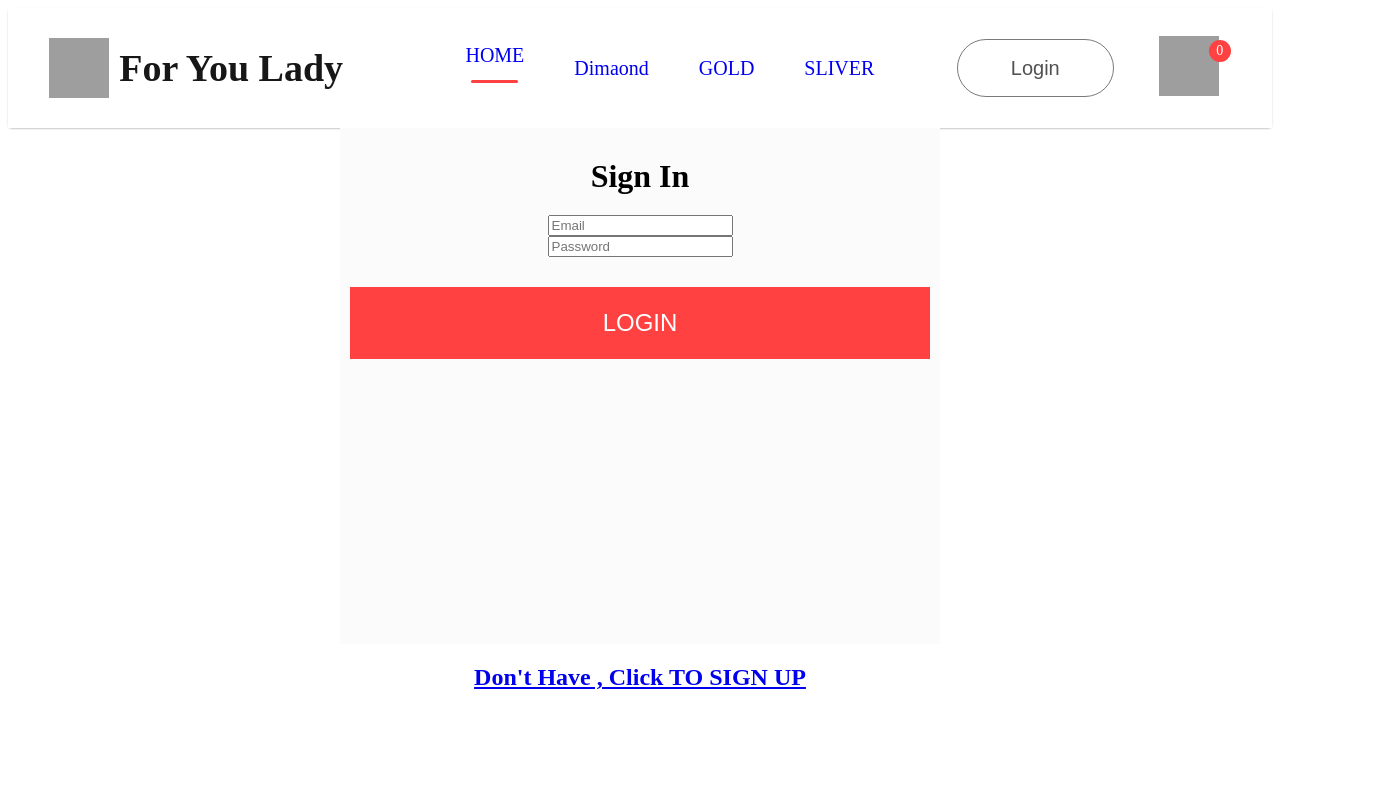
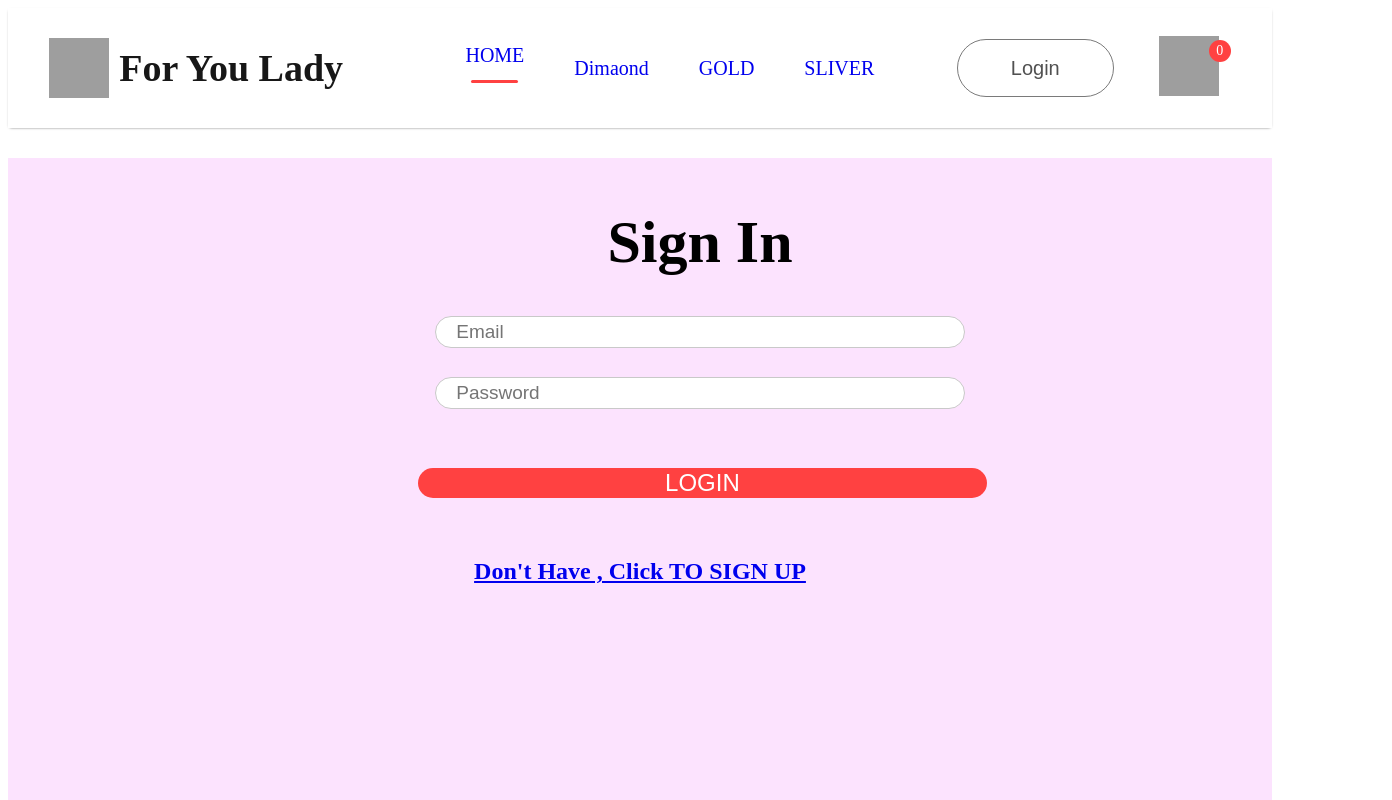
Before and after one commit to C9-yasmenalmajdoubah/MERAKI_Academy_Project_4, a React (Create React App) app in the folder frontend/: page /login in a window 1280 px wide. Shown: the top 800 px of the page, 1392 px wide, since content can reach past the window. Built offline with nearby package versions, Linux system fonts and the light colour scheme; grey boxes are pictures that could not be loaded; a web font is replaced by a local one.

Commit message:
some edit

```diff
--- a/frontend/src/App.css
+++ b/frontend/src/App.css
@@ -4,8 +4,12 @@
 
 }
 .footer{
-  position: absolute;
-   left: 0;
-   bottom: 0;
+  position: -webkit-sticky;
+  position: sticky;
+
+  padding: 5px;
+  bottom: 0;
+  right: 0;
+  width: 100vw;
    width: 100%;
 }
--- a/frontend/src/components/Details/details.css
+++ b/frontend/src/components/Details/details.css
@@ -1,15 +1,18 @@
 .details{
     display: flex;
     margin: 0px , 170px;
+    margin-top: 30px;
+
 }
 .left-display{
     display: flex;
     gap:17px;
+    margin-left: 200px;
 }
 .left-display img{
-height: 700px;
-width: 600px;
-
+height: 400px;
+width: 400px;
+border: 1px solid #c9c9c9;
 
 }
 
@@ -17,11 +20,13 @@ width: 600px;
     margin: 0px 70px;
     display: flex;
     flex-direction: column;
+    border: 1px solid #c9c9c9;
+
 }
 .right-display h1{
     color:#3d3d3d;
-    font-size: 40px;
-    font-weight: 700;
+    font-size: 30px;
+    font-weight: 600;
 }
 .right-display button{
     padding: 20px 40px;
@@ -34,4 +39,5 @@ width: 600px;
     border: none;
     outline: none;
     cursor: pointer;
+    align-self: center;
 }
--- a/frontend/src/components/Details/index.js
+++ b/frontend/src/components/Details/index.js
@@ -35,10 +35,11 @@ const Details = () => {
   return (
     <div className="details">
        <div className="left-display">
-        <img src={item?.image_src} alt="2" />
+        <img src={item?.image_src} alt="2"  width="600" height="700"/>
       </div>
       <div className="right-display">
-        <h1>{item?item.title:<h1>cart is empty</h1>}</h1>
+        <h1>***{item?item.title:<h1>cart is empty</h1>}*** </h1>
+        <h1>    Description :</h1>
         <h1>{item?.description}</h1>
         <h1>{item?.price} JD</h1>
         <button
--- a/frontend/src/components/Footer/footer.css
+++ b/frontend/src/components/Footer/footer.css
@@ -6,8 +6,8 @@
     gap: 50px;
     left: 0;
   bottom: 0;
-  width: 100%;
-  height: 40px;
+  margin-top: 90hv;
+
 }
 
 
@@ -41,4 +41,6 @@ cursor: pointer;
     padding-bottom: 6px;
     background: #fbfbfb;
     border: 1px soild #ebebeb;
+    width: 100vw;
+    height: 60px;
 }
--- a/frontend/src/components/Footer/index.js
+++ b/frontend/src/components/Footer/index.js
@@ -4,18 +4,9 @@ const Footer = () => {
   return (
 
     <div className="footer">
-      <div className="logo">
-        <img
-          src="https://logomaker.designfreelogoonline.com/media/productdesigner/logo/resized/000750_online_international_e_commerce_logo_maker-01.png"
-          alt="logo"
-          width="60"
-          height="60"
-        />
-        <p>FOR YOU LADY</p>
-      </div>
+
       <ul className="footer-link">
-        <li>CONTACT</li>
-        <li>ABOUT</li>
+
       </ul>
       <div className="footer-icon">
         <div className="contaner">
@@ -36,7 +27,8 @@ const Footer = () => {
             alt="i"
             width="60"
             height="60"
-          />
+          /><li>CONTACT</li>
+        <li>ABOUT</li>
         </div>
       </div>
     </div>
--- a/frontend/src/components/Login/index.js
+++ b/frontend/src/components/Login/index.js
@@ -11,7 +11,7 @@ const vani=useNavigate()
 
   return (
     <div className='login'>
-<div className='contaner'>
+<div className='contaner-log'>
 <h1>Sign In</h1>
         <input
         placeholder="Email"
@@ -21,7 +21,7 @@ const vani=useNavigate()
 
         }}
       />
-      <br></br>
+
       <input
         placeholder="Password"
         type="password"
@@ -29,7 +29,7 @@ const vani=useNavigate()
             setUser({ ...user,password: e.target.value });
         }}
       />
-      <br></br>
+
       <button onClick={()=>{
          axios.post("http://localhost:5000/users/login",user).then((res)=>{
           console.log(res.data.message)
--- a/frontend/src/components/Login/login.css
+++ b/frontend/src/components/Login/login.css
@@ -0,0 +1,48 @@
+.login{
+    width: 100%;
+    height: 100vh;
+    background: #fce3fe;
+    padding-top: 0px;
+    align-self: center;
+}
+.contaner-log{
+    width: 100%;
+    height: 300px;
+
+    margin-left: 0px;
+    padding: 40px 60px;
+    display: flex;
+    flex-direction: column;
+    gap:29px;
+    margin-top: 30px;
+}
+.contaner-log h1{
+    margin: 10px 0px;
+    font-size: 60px;
+    font-weight: 600;
+}
+
+.contaner-log input{
+    height: 80px;
+    width:40%;
+    padding-left: 20px;
+    border: 1px solid #c9c9c9;
+    outline: none;
+    color: #5c5c5c;
+    font-size: 19px;
+    align-self: center;
+    border-radius: 75px;
+}
+.contaner-log button{
+    width: 45%;
+    height: 50px;
+    color: white;
+    background: #ff4141;
+    margin-top: 30px;
+    border: none;
+    font-size: 24px;
+    font-weight: 500;
+    cursor: pointer;
+    border-radius: 75px;
+    margin-left:350px;
+}
--- a/frontend/src/components/Register/register.css
+++ b/frontend/src/components/Register/register.css
@@ -1,18 +1,20 @@
 .signup{
     width: 100%;
-    height: 80vh;
+    height: 100vh;
     background: #fce3fe;
     padding-top: 10px;
+    align-self: center;
 }
 .contaner{
-    width: 580px;
-    height: 500px;
+    width: 50%;
+    height: 300px;
     background: white;
-    margin: auto;
+    margin-left: 0px;
     padding: 40px 60px;
+
 }
 .contaner h1{
-    margin: 20px 0px;
+    margin: 10px 0px;
 }
 .field{
     display: flex;
@@ -21,25 +23,28 @@
     margin-top: 30px;
 }
 .field input{
-    height: 72px;
-    width:95%;
+    height: 50px;
+    width:45%;
     padding-left: 20px;
     border: 1px solid #c9c9c9;
     outline: none;
     color: #5c5c5c;
     font-size: 19px;
     align-self: center;
+    border-radius: 75px;
 }
 .contaner button{
-    width: 580px;
-    height: 72px;
+    width: 47%;
+    height: 50px;
     color: white;
     background: #ff4141;
-    margin-top: 30px;
+    margin-top: 10px;
     border: none;
     font-size: 24px;
     font-weight: 500;
     cursor: pointer;
+    margin-left: 0px;
+    border-radius: 75px;
 }
 .haveAccount{
     margin-top: 20px;
```
Also changed, not shown: frontend/src/index.css (+8 -0 lines), frontend/src/App.js (line endings or trailing spaces).
